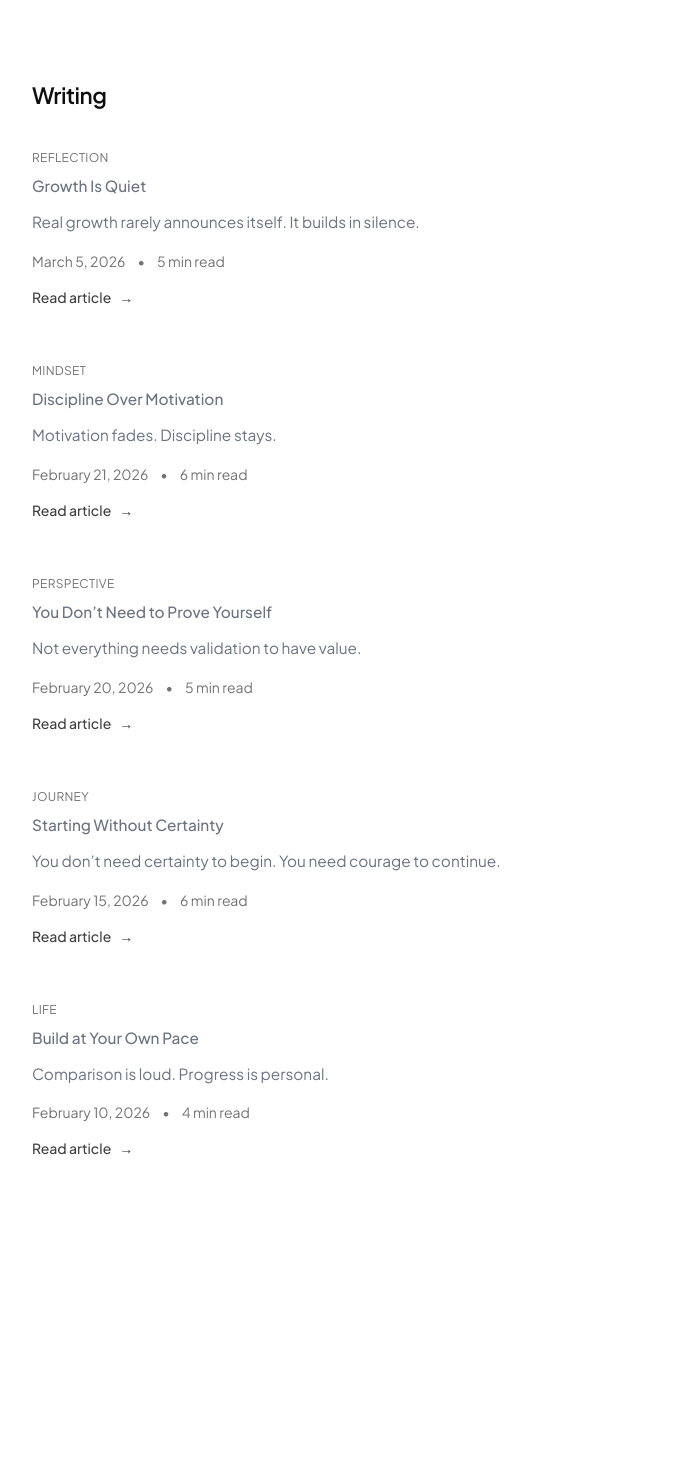
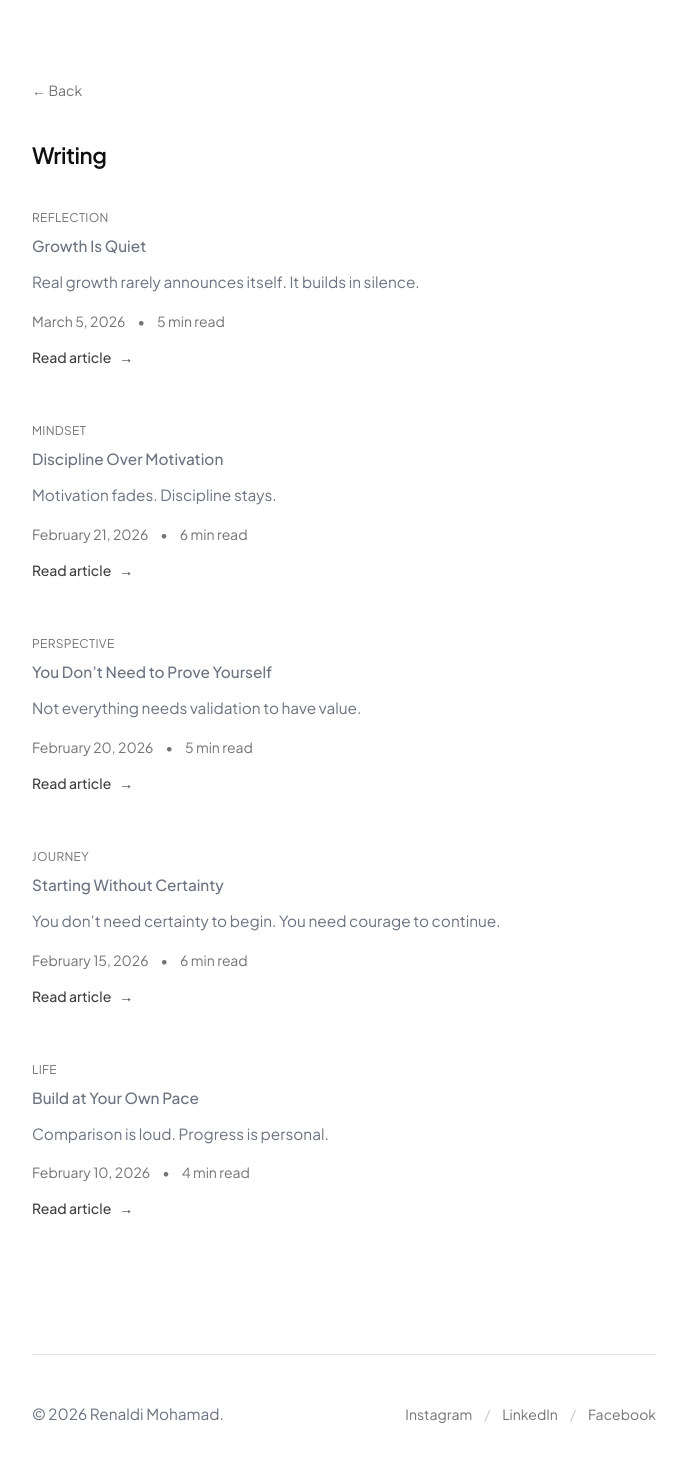
Before and after one commit to renaldimohamad/renaldi-dev, a Next.js app: page /blog in a window 1280 px wide. Shown: the top 1462 px of the page, without its empty margins (296-983 px from the left). Before the commit the page ends 1238 px from the top, so only its background shows below. Built offline with nearby package versions, Linux system fonts and the light colour scheme.

Commit message:
✨feature: back router position and add back blog page to home

```diff
--- a/app/blog/[slug]/page.tsx
+++ b/app/blog/[slug]/page.tsx
@@ -4,6 +4,8 @@ import Image from "next/image";
 import Link from "next/link";
 import { posts } from "@/src/lib/posts";
 import { notFound } from "next/navigation";
+import Reveal from "@/components/Reveal";
+import Footer from "@/components/Footer";
 
 export default async function BlogDetail({
   params,
@@ -22,7 +24,7 @@ export default async function BlogDetail({
       <div className="max-w-3xl mx-auto px-6 py-32 space-y-16">
         {/* Back */}
         <Link
-          href="/"
+          href="/blog"
           className="text-sm text-neutral-500 dark:text-neutral-400 hover:opacity-70 transition"
         >
           ← Back
@@ -95,6 +97,10 @@ export default async function BlogDetail({
             {post.ctaDesc}
           </p>
         </section>
+
+        <Reveal delay={400}>
+          <Footer />
+        </Reveal>
       </div>
     </main>
   );
--- a/app/blog/page.tsx
+++ b/app/blog/page.tsx
@@ -1,10 +1,27 @@
+import Footer from "@/components/Footer";
+import Reveal from "@/components/Reveal";
 import WritingList from "@/components/WritingList";
+import Link from "next/link";
 
 export default function BlogPage() {
   return (
     <main className="min-h-screen">
       <div className="max-w-2xl mx-auto px-6 py-20">
-        <WritingList />
+        <div className="flex flex-col gap-10">
+          <Link
+            href="/"
+            className="text-sm text-neutral-500 dark:text-neutral-400 hover:opacity-70 transition"
+          >
+            ← Back
+          </Link>
+
+          <WritingList />
+
+          {/* FOOTER */}
+          <Reveal delay={400}>
+            <Footer />
+          </Reveal>
+        </div>
       </div>
     </main>
   );
--- a/app/page.tsx
+++ b/app/page.tsx
@@ -112,7 +112,7 @@ export default function Home() {
         </Reveal>
 
         {/* PRINCIPLES */}
-        <Reveal delay={150}>
+        <Reveal delay={250}>
           <section className="space-y-6">
             <h2 className="text-sm uppercase tracking-widest text-neutral-500 dark:text-neutral-500">
               {t.principlesTitle}
--- a/components/Hero.tsx
+++ b/components/Hero.tsx
@@ -50,15 +50,18 @@ export default function Hero() {
         are distilled, and direction is refined over time.
       </p>
 
-      {/* <div className="pt-2">
-        <p className="text-neutral-400 dark:text-neutral-500 text-sm">
+      <div className="pt-2">
+        {/* <p className="text-neutral-400 dark:text-neutral-500 text-sm">
           — Renaldi
-        </p>
-      </div> */}
+        </p> */}
+        <Reveal delay={200}>
+          <div className="h-px bg-gradient-to-r from-transparent via-neutral-300 dark:via-neutral-700 to-transparent" />
+        </Reveal>
+      </div>
 
-      <Reveal delay={200}>
+      {/* <Reveal delay={200}>
         <div className="h-px bg-gradient-to-r from-transparent via-neutral-300 dark:via-neutral-700 to-transparent" />
-      </Reveal>
+      </Reveal> */}
     </section>
   );
 }
```
